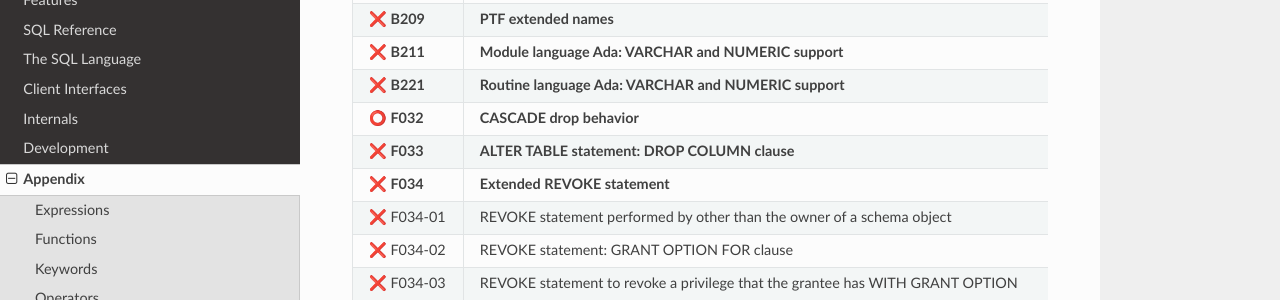
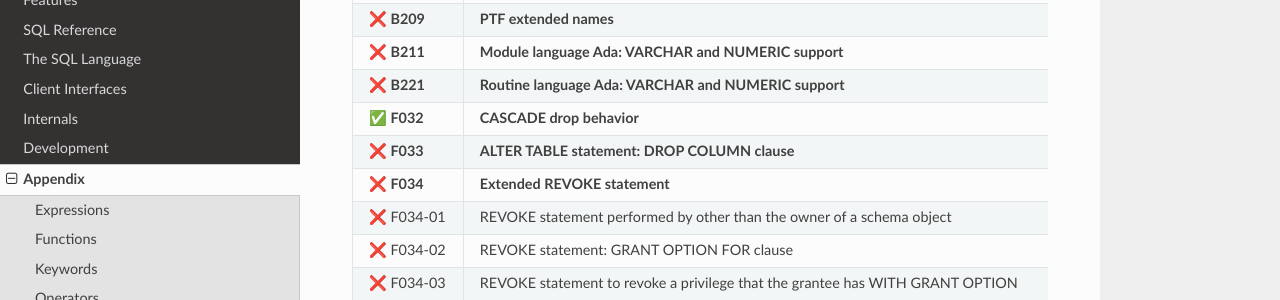
Before and after one commit to elliotchance/vsql, a Sphinx documentation site: the page built from docs/sql-compliance.rst, in a window 1280 px wide and 900 px high, scrolled down 7734 px. Shown: the part 149-449 px from the top of the window. Built offline with Sphinx 7.4.7 and the Read the Docs theme 3.1.0, drawn with Linux system fonts in a browser that asks for light colours.

Commit message:
docs: Mark CASCADE drop behavior as supported (F032)
F032 is CASCADE on DROP SCHEMA, DROP TABLE, DROP VIEW, DROP TYPE and DROP
ROUTINE. vsql has no views, user-defined types or routines, and DROP SCHEMA
and DROP TABLE already support CASCADE (dropping the tables, sequences and
FOREIGN KEYs that depend on them). This adds a test that a table that only
references itself can be dropped with RESTRICT.

Co-Authored-By: Claude Opus 5.5 <noreply@anthropic.com>

```diff
--- a/docs/sql-compliance.rst
+++ b/docs/sql-compliance.rst
@@ -657,7 +657,7 @@ Optional Features
    * - ❌ **B221**
      - **Routine language Ada: VARCHAR and NUMERIC support**
 
-   * - ⭕ **F032**
+   * - ✅ **F032**
      - **CASCADE drop behavior**
 
    * - ❌ **F033**
```
Also changed, not shown: 1 other file.
